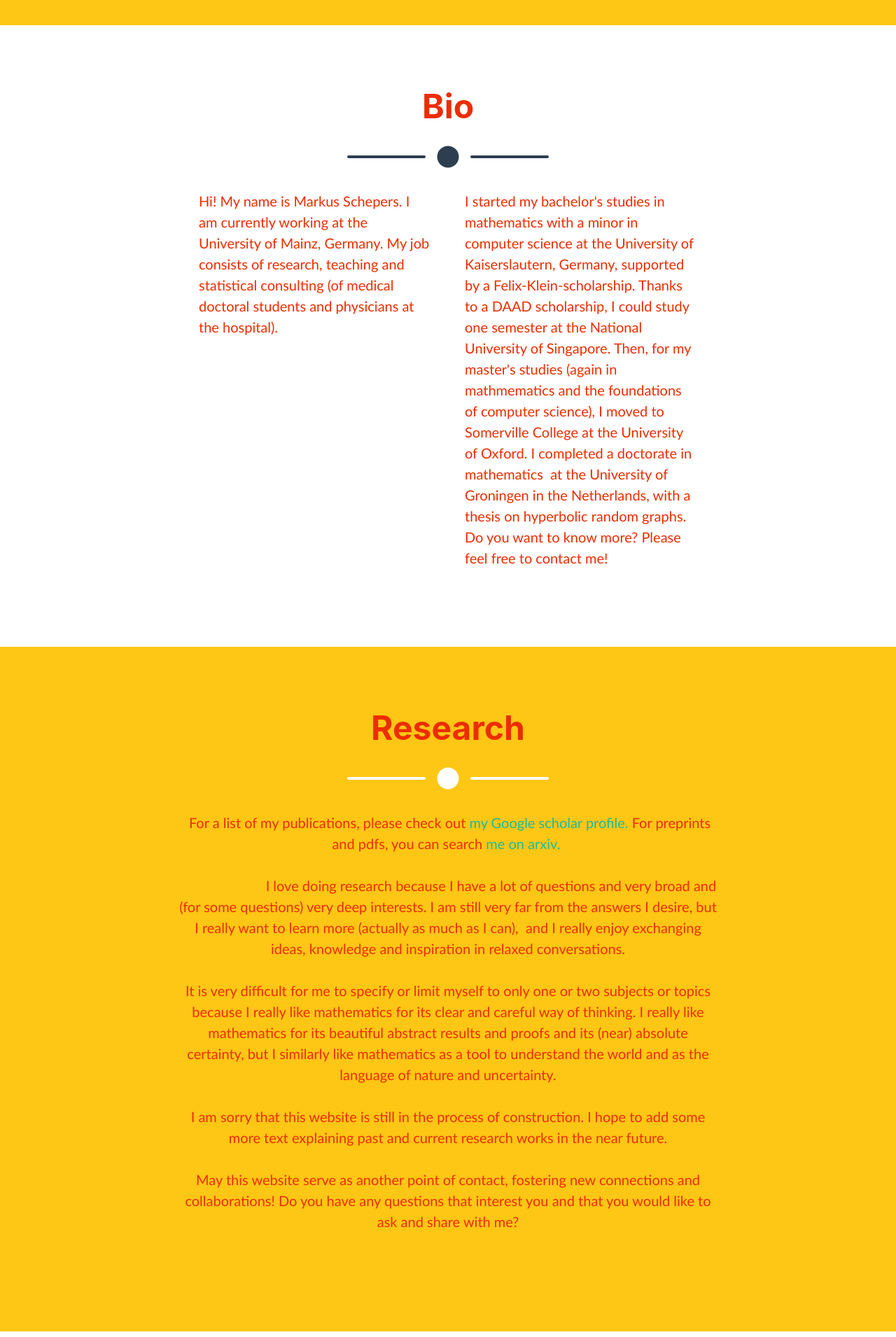
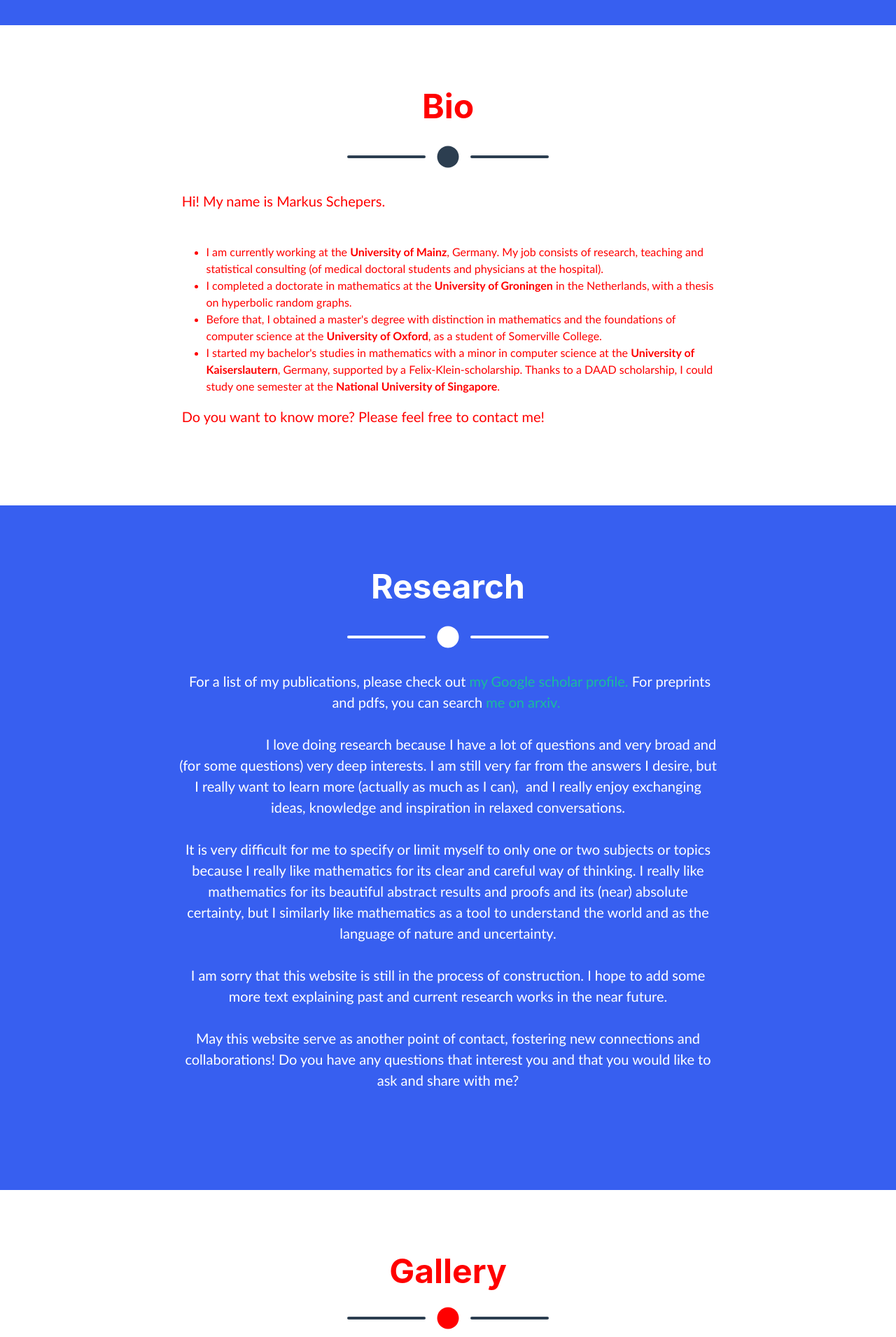
Before and after one commit to Markus-Schepers/Markus-Schepers.github.io, a plain HTML site: page index.html in a window 1280 px wide. Shown: the part 860-2770 px from the top of the page at 70% size. Drawn offline with nearby package versions, Linux system fonts and the light colour scheme; a web font is replaced by a local one.

Commit message:
Third commit, blue color background, bullet point bio

```diff
--- a/index.html
+++ b/index.html
@@ -1,10 +1,5 @@
 <!DOCTYPE html>
 <html lang="en">
-    <!-- <style>
-        body {
-          background-image: src="assets/img/desertsky";
-        }
-    </style> -->
     <head>
         <meta charset="utf-8">
         <meta name="viewport" content="width=device-width, initial-scale=1, shrink-to-fit=no">
@@ -40,7 +35,7 @@
         </nav>
 
         <!--  <header class="masthead bg-primary text-white text-center"> -->
-        <header class="masthead yellow text-red text-center">
+        <header class="masthead text-white text-center">
             <div class="container d-flex align-items-center flex-column">
                 <!-- Masthead Avatar Image--><img class="masthead-avatar mb-5" src="assets/img/bamboo.JPG" alt="" width="480">
                 <!-- Masthead Heading-->
@@ -51,17 +46,17 @@
                     <div class="divider-custom-icon"><i class="fas fa-circle"></i></div>
                     <div class="divider-custom-line"></div>
                 </div>
-                <!-- Masthead Subheading  On this page you can read more on my research interests and why l love doing research. -->
+                <!--   On this page you can read more on my research interests and why l love doing research. -->
                 <p class="pre-wrap masthead-subheading font-weight-light mb-0">Welcome! How are you doing? Do you want to know more about my work and research? </p>
             </div>
         </header>
         <header style="background-image: src= 'assets/img/desertsky: .jpg;';"></header>
         <!--  <header class="page-section bg-primary text-white mb-0" id="about"> -->
-        <section class="page-section bg-primary text-black mb-0" id="about">
+        <section class="page-section bg-primary text-red mb-0" id="about">
             <div class="container">
                 <!-- About Section Heading-->
                 <div class="text-center">
-                    <h2 class="page-section-heading d-inline-block text-red">Bio</h2>
+                    <h2 style= "color: red" class="page-section-heading d-inline-block text-red">Bio</h2>
                 </div>
                 <!-- Icon Divider divider-light divider-#fec615-->
                 <div class="divider-custom">
@@ -69,16 +64,19 @@
                     <div class="divider-custom-icon"><i class="fas fa-circle"></i></div>
                     <div class="divider-custom-line"></div>
                 </div>
-                <!-- About Section Content .. supervised by  Tobias Müller  ..-->
-                <div class="row">
-                    <div class="col-lg-4 ml-auto">
-                        <p class="pre-wrap lead">Hi! My name is Markus Schepers. I am currently working at the University of Mainz, Germany. My job consists of research, teaching and statistical consulting (of medical doctoral students and physicians at the hospital).
-                             </p>
-                    </div>
-                    <div class="col-lg-4 mr-auto">
-                        <p class="pre-wrap lead">I started my bachelor's studies in mathematics with a minor in computer science at the University of Kaiserslautern, Germany, supported by a Felix-Klein-scholarship. Thanks to a DAAD scholarship, I could study one semester at the National University of Singapore. Then, for my master's studies (again in mathmematics and the foundations of computer science), I moved to Somerville College at the University of Oxford. I completed a doctorate in mathematics  at the University of Groningen in the Netherlands, with a thesis on hyperbolic random graphs. Do you want to know more? Please feel free to contact me!</p>
-                    </div>
+                <!-- About Section Content ..   ..-->
+                <div class="col-9 m-auto">
+                    <p style = "color: red" class="pre-wrap lead"> Hi! My name is Markus Schepers.
+                        <ul style="color: red">
+                            <li> I am currently working at the <strong>University of Mainz</strong>, Germany. My job consists of research, teaching and statistical consulting (of medical doctoral students and physicians at the hospital).</li>
+                            <li>I completed a doctorate in mathematics  at the <strong> University of Groningen</strong> in the Netherlands, with a thesis on hyperbolic random graphs.</li>
+                            <li>Before that, I obtained a master's degree with distinction in mathematics and the foundations of computer science at the <strong>University of Oxford</strong>, as a student of Somerville College.</li>
+                            <li>I started my bachelor's studies in mathematics with a minor in computer science at the <strong>University of Kaiserslautern</strong>, Germany, supported by a Felix-Klein-scholarship. Thanks to a DAAD scholarship, I could study one semester at the <strong>National University of Singapore</strong>.</li>
+                        </ul>
+                            </p>
+                            <p style = "color: red" class="pre-wrap lead"> Do you want to know more? Please feel free to contact me!</p>
                 </div>
+
             </div>
         </section>
         <section class="page-section text-black mb-0 text-center" id="research">
@@ -112,12 +110,12 @@ May this website serve as another point of contact, fostering new connections an
             <div class="container">
                 <!-- Portfolio Section Heading-->
                 <div class="text-center">
-                    <h2 class="page-section-heading text-red mb-0 d-inline-block">Gallery</h2>
+                    <h2 style="color:red" class="page-section-heading text-red mb-0 d-inline-block">Gallery</h2>
                 </div>
                 <!-- Icon Divider-->
                 <div class="divider-custom">
                     <div class="divider-custom-line"></div>
-                    <div class="divider-custom-icon"><i class="fas fa-circle"></i></div>
+                    <div class="divider-custom-icon"><i style="color:red" class="fas fa-circle"></i></div>
                     <div class="divider-custom-line"></div>
                 </div>
                 <!-- Portfolio Grid Items-->
@@ -200,7 +198,7 @@ May this website serve as another point of contact, fostering new connections an
             <div class="container">
                 <!-- Contact Section Heading-->
                 <div class="text-center">
-                    <h2 class="page-section-heading text-secondary d-inline-block mb-0">Contact</h2>
+                    <h2 class="page-section-heading d-inline-block mb-0">Contact</h2>
                 </div>
                 <!-- Icon Divider-->
                 <div class="divider-custom">
@@ -261,7 +259,7 @@ ou parler en français avec vous/toi! -->
         </footer>
         <!-- Copyright Section-->
         <section class="copyright py-4 text-center text-white">
-            <div class="container"><small class="pre-wrap">Copyright © Markus Schepers 2022, based on Startbootstrap.com, last updated: 10 November 2022 </small></div>
+            <div class="container"><small class="pre-wrap">Copyright © Markus Schepers 2022, based on Startbootstrap.com, last updated: 14 November 2022 </small></div>
         </section>
         <!-- Scroll to Top Button (Only visible on small and extra-small screen sizes)-->
         <div class="scroll-to-top d-lg-none position-fixed"><a class="js-scroll-trigger d-block text-center text-white rounded" href="#page-top"><i class="fa fa-chevron-up"></i></a></div>
```
Also changed, not shown: css/styles.css.
